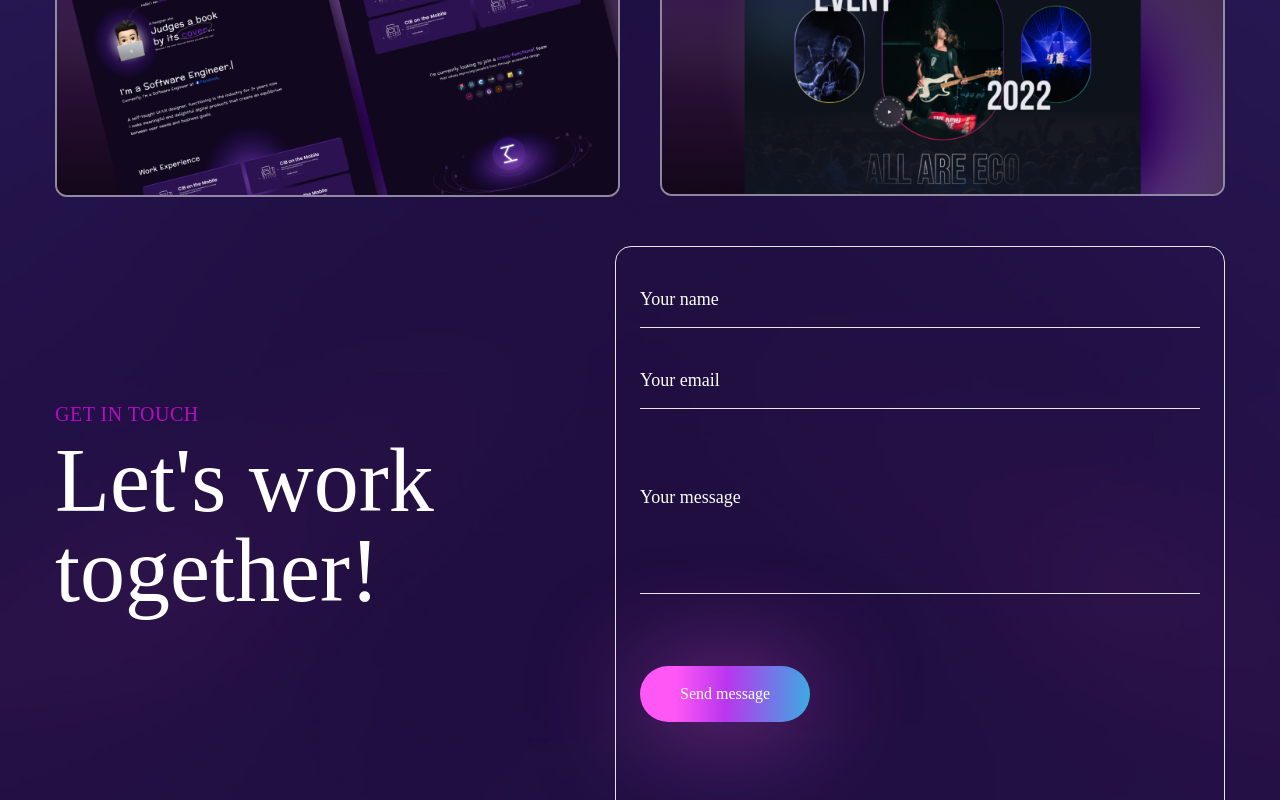
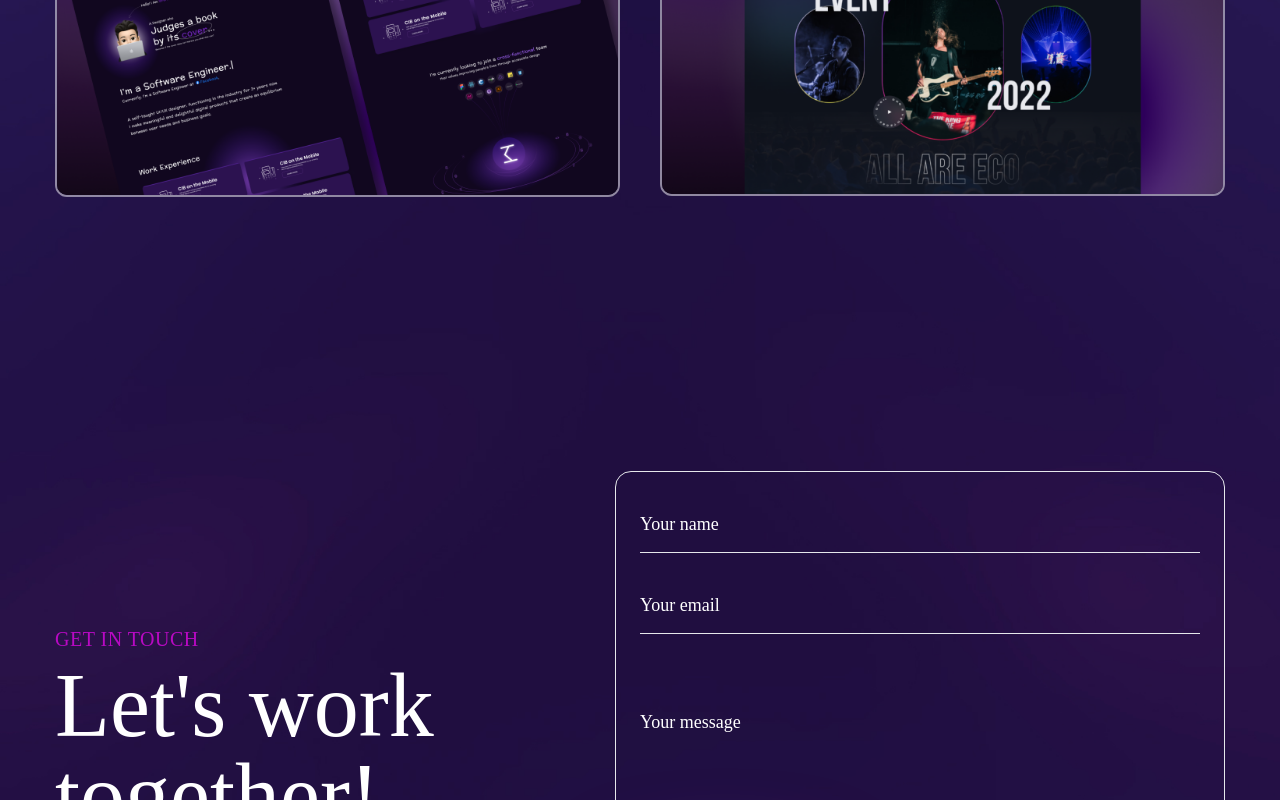
Before and after one commit to Raihanhn/Latest-Portfolio, a React (Create React App) app: page / in a window 1280 px wide. Shown: the part 3160-3960 px from the top of the page. Built offline with nearby package versions, Linux system fonts and the light colour scheme.

Commit message:
contect section completed

```diff
--- a/src/components/Contact.js
+++ b/src/components/Contact.js
@@ -5,9 +5,9 @@ import {fadeIn} from '../variants'
 
 const Contact = () => {
   return (
-    <section className='py-16 lg:section  ' id='contact' >
-      <div className="container mx-auto">
-        <div className=" flex flex-col lg:flex-row ">
+    <section className='py-16 lg:section lg:mb-[200px]'  id='contact' >
+      <div className="container mx-auto lg:mt-[250px]"  >
+        <div className=" flex flex-col lg:flex-row  lg:mb-[200px] ">
           <motion.div variants={fadeIn('right', 0.3)} initial='hidden' whileInView={'show'} viewport={{once: false, amount: 0.3}}  className=" flex-1 flex justify-start items-center ">
             <div className="">
               <h4 className=' text-xl uppercase text-accent font-medium mb-2 tracking-wide ' >Get in touch </h4>
--- a/src/components/Work.js
+++ b/src/components/Work.js
@@ -9,7 +9,7 @@ import Img3 from '../assets/portfolio-img3.png'
 
 const Work = () => {
   return (
-    <section className='section lg:mt-[180px]' id='work' >
+    <section className='section lg:mt-[180px] lg:mb-[200px] ' id='work' >
       <div className="container mx-auto lg:mt-[250px] ">
         <div className=" flex flex-col lg:flex-row gap-x-10  ">
           <motion.div variants={fadeIn('right', 0.3)} initial='hidden' whileInView={'show'} viewport={{once: false, amount: 0.3}}  className=" flex-1 flex flex-col gap-y-12 mb-10 lg:mb-0   ">
```
